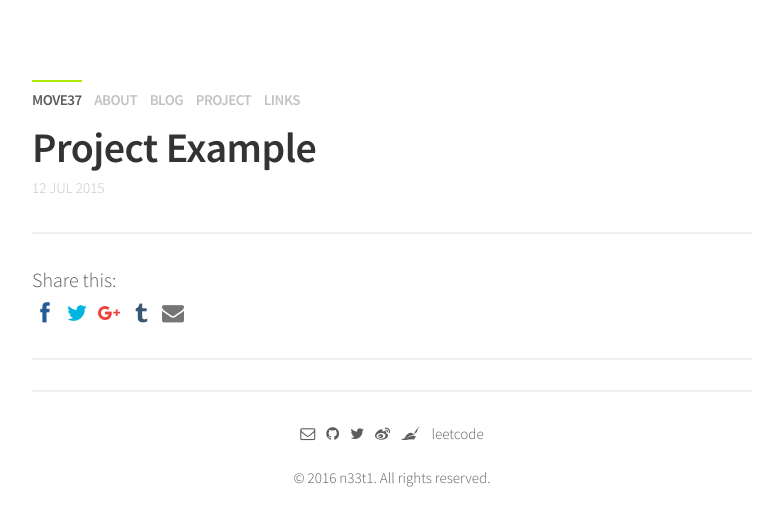
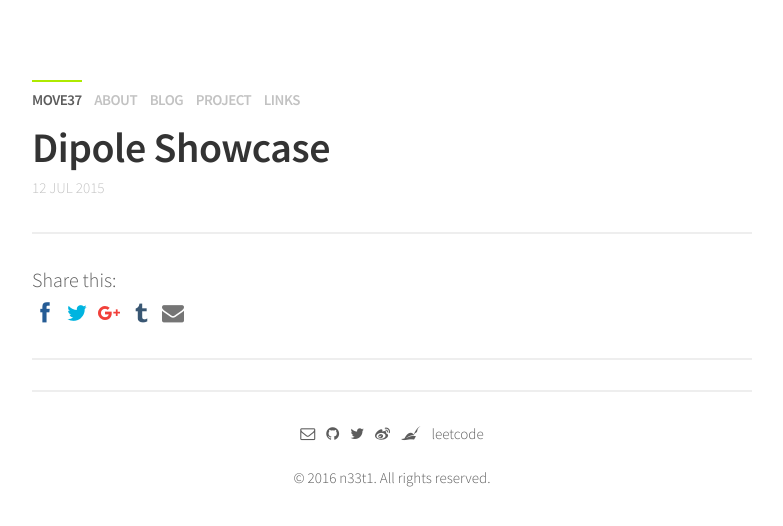
Before and after one commit to n33t1/n33t1.github.io, a Jekyll site: the page built from _posts/2016-10-11-test.md, in a window 1280 px wide. Shown: the top 526 px of the page, without its empty margins (248-1031 px from the left). Built offline with Jekyll 4.4.1, drawn with Linux system fonts in a browser that asks for light colours; nearby versions of some CDN libraries; comment, search, counter and statistics services are not loaded.

Commit message:
Update 2016-10-11-test.md

```diff
--- a/_posts/2016-10-11-test.md
+++ b/_posts/2016-10-11-test.md
@@ -1,6 +1,6 @@
 ---
 layout: post
-title: "Project Example"
-customlink: http://www.example.org
+title: "Dipole Showcase"
+customlink: http://www.n33t1.com/dipole-showcase/
 date:   2015-07-12 12:50:25
 ---
```
